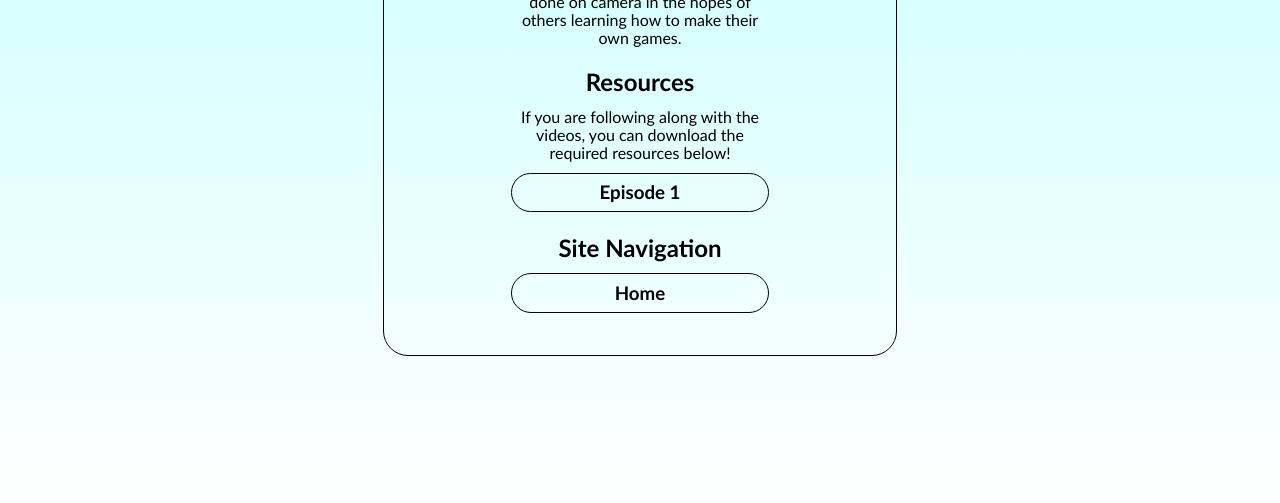
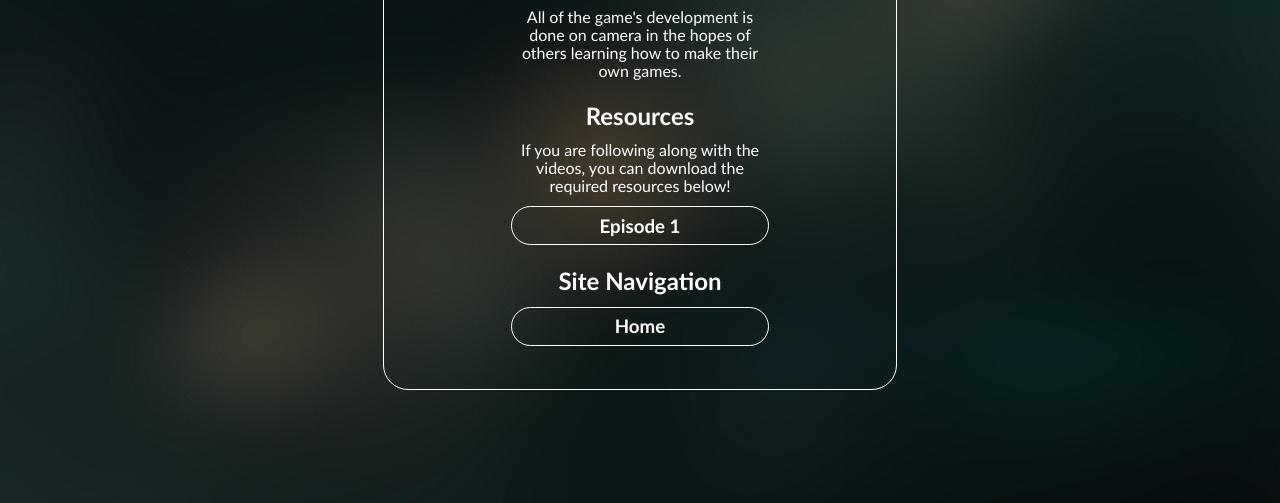
Before and after one commit to ariahks/ariahks.github.io, a plain HTML site: page projectpixel/index.html in a window 1280 px wide. Shown: the part 297-800 px from the top of the page. Drawn offline with Linux system fonts and the light colour scheme.

Commit message:
Changed style of Project Pixel page

```diff
--- a/projectpixel/index.html
+++ b/projectpixel/index.html
@@ -7,16 +7,38 @@
         <link rel="stylesheet" href="../style.css" />
 		<style>
 			body {
-				background: linear-gradient(#c0ffff, #ffffff) no-repeat center center fixed;
+				background-image: url('bg.png');
+				-webkit-background-size: cover;
+				-moz-background-size: cover;
+				-o-background-size: cover;
+				background-size: cover;
+			}
+			#content {
+				border-color: #ffffff;
+			}
+			p {
+				color: #ffffff;
+			}
+			h2 {
+				color: #ffffff;
+			}
+			a.border {
+				border-color: #ffffff;
+			}
+			a.border h3 {
+				color: #ffffff;
+			}
+			a.border:hover {
+				background-color: #ffffff;
 			}
 			a.border:hover h3 {
-    			color: #f0ffff;
+    			color: #000000;
 			}
 		</style>
     </head>
     <body>
 		<div id="content">
-			<img src="logo.png"></img>
+			<img width="500" src="logo2.png"></img>
 			<p>A simple jrpg style game I am developing on my YouTube channel.</p>
 			<br />
 			<p>All of the game's development is done on camera in the hopes of others learning how to make their own games.</p>
@@ -29,7 +51,7 @@
 			<!--<a href="resources/episode2.zip" download class="border"><h3>Episode 2</h3></a>
 			<br />-->
 			<h2 class="section">Site Navigation</h2>
-			<a href="../index.html" class="border"><h3>Home</h3></a>
+			<a href="../" class="border"><h3>Home</h3></a>
 			<br />
 			<br />
 			<br />
```
Also changed, not shown: index.html (+1 -1 lines), projectpixel/bg.png (added), projectpixel/logo.png, projectpixel/logo2.png (added).
